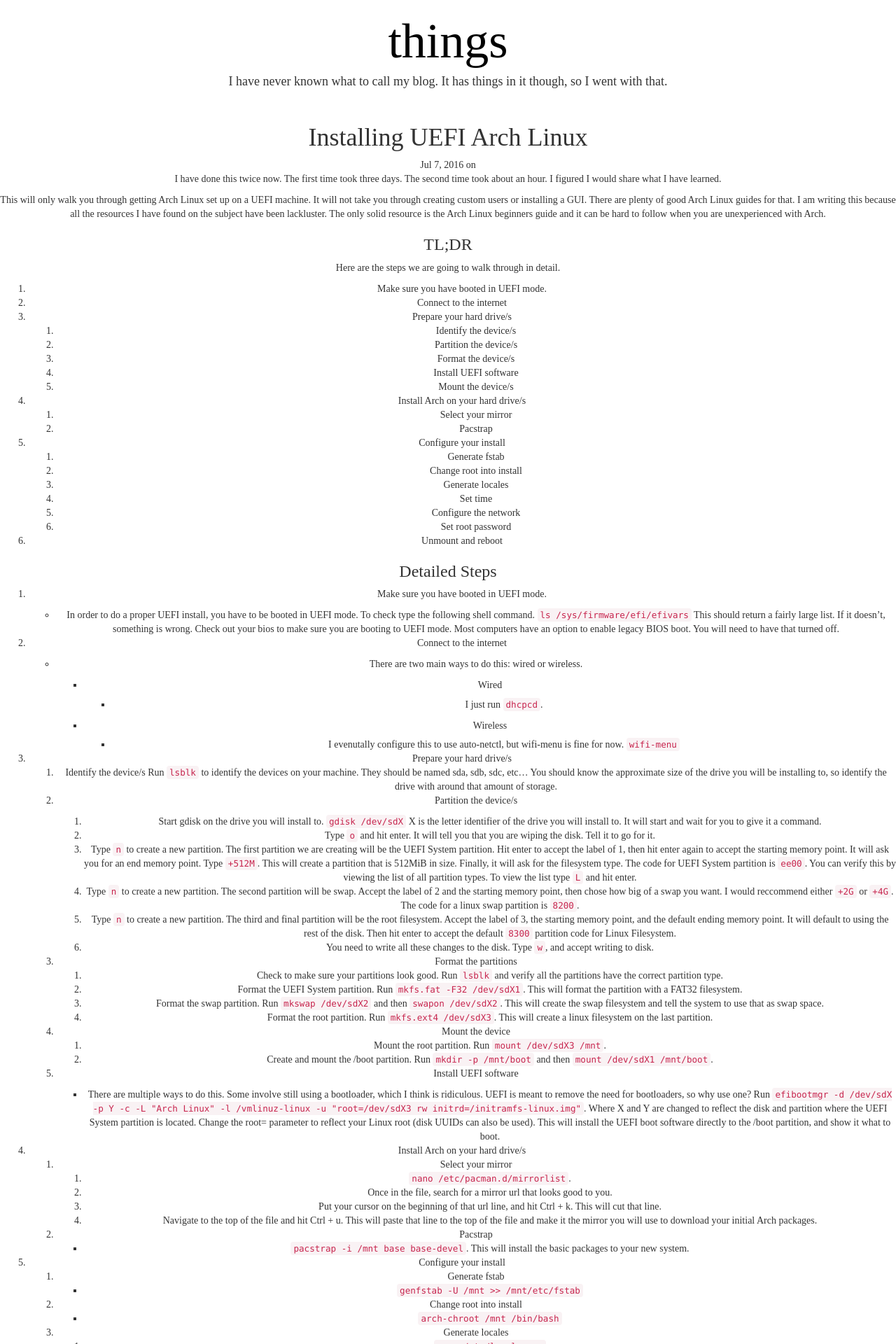
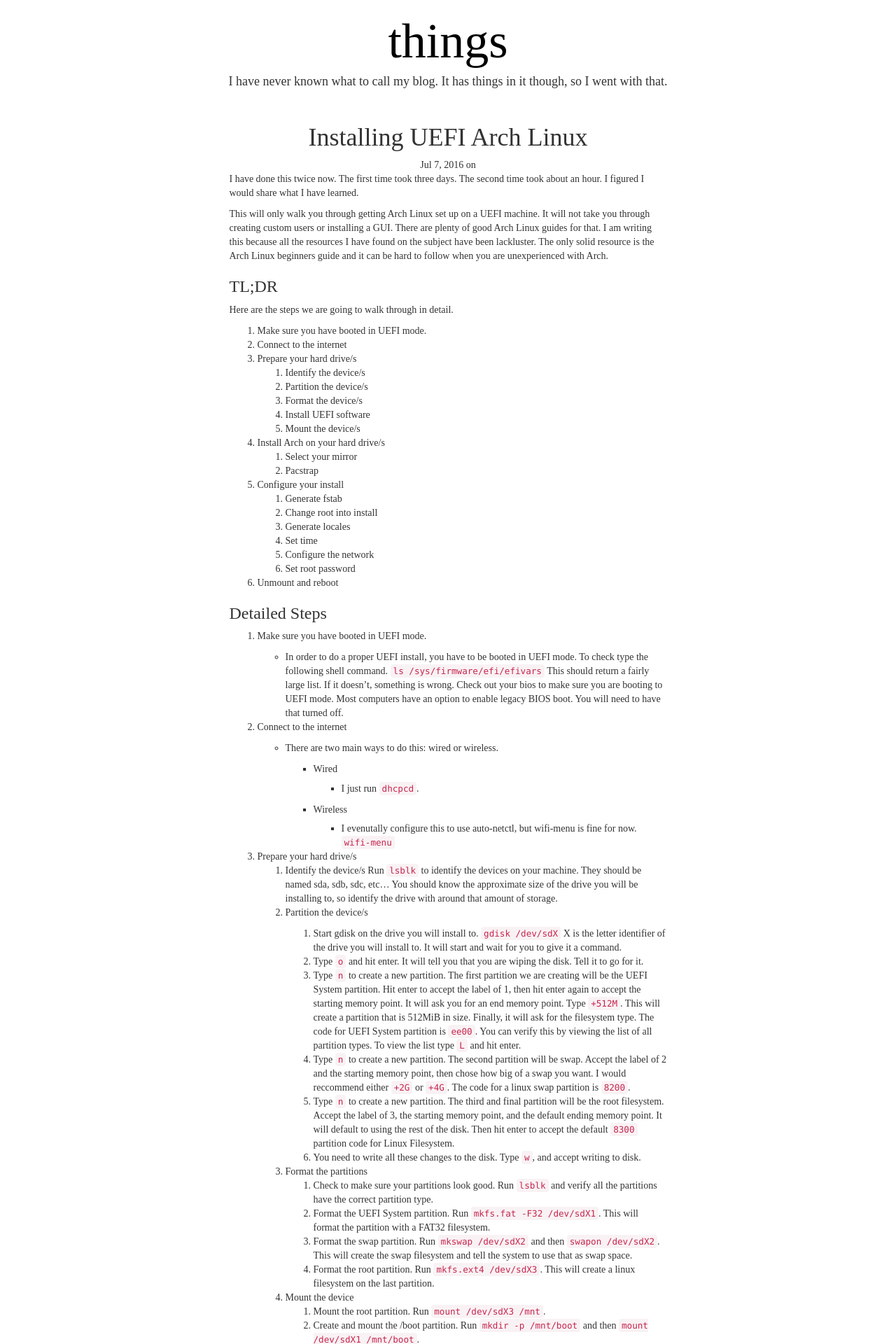
Before and after one commit to PhillipChaffee/phillipchaffee.github.io, a Jekyll site: the page built from _posts/2016-07-07-installingUEFIArchLinux.md, in a window 1280 px wide. Shown: the top 1920 px of the page at 70% size. Built offline with Jekyll 4.4.1, drawn with Linux system fonts in a browser that asks for light colours.

Commit message:
Change post layout to properly left-align post content

```diff
--- a/_layouts/post.html
+++ b/_layouts/post.html
@@ -4,7 +4,7 @@
 <main class="content text-center" role="main">
     <article class="post single-post" itemscope itemtype="http://schema.org/BlogPosting">
 
-        <header class="post-header short-diver">
+        <header class="post-header short-diver row">
             <h1 class="post-title" itemprop="name headline">{{ page.title }}</h1>
             <section class="post-meta">
                 <time datetime="{{ page.date | date_to_xmlschema }}" itemprop="datePublished">{{ page.date | date: "%b %-d, %Y" }}</time>
@@ -15,8 +15,10 @@
             </section>
         </header>
 
-        <section class="post-content short-diver" itemprop="articleBody">
-            {{content}}
+        <section class="post-content short-diver row" itemprop="articleBody">
+            <div class=" col-md-6 col-md-offset-3 text-left">
+                {{content}}
+            </div>
         </section>
 
         <footer class="post-footer">
```
Also changed, not shown: 3 other files.
